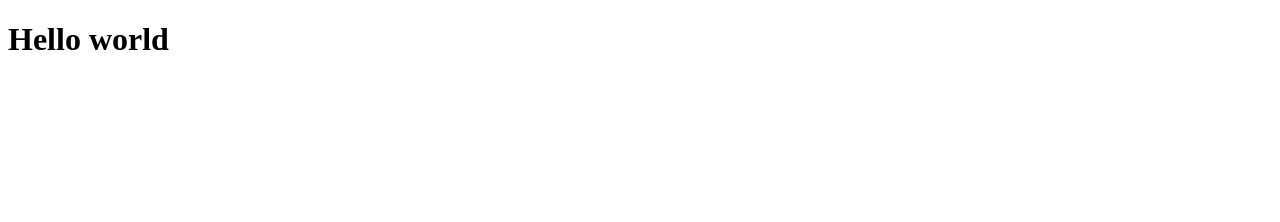
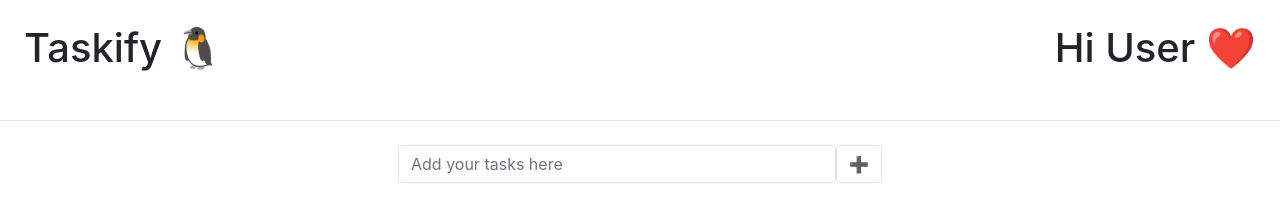
Before and after one commit to SriragHariharan/taskify, a React app: page / in a window 1280 px wide. Built offline with nearby package versions, Linux system fonts and the light colour scheme.

Commit message:
Created a form to submit todo and made the data store on localstorage for persistance.

```diff
--- a/app.js
+++ b/app.js
@@ -1,9 +1,14 @@
 import React from "react";
 import ReactDOM from 'react-dom/client'
+import Navbar from "./components/Navbar";
+import TodoForm from "./components/TodoForm";
 
 const App = () => {
     return(
-        <h1>Hello world</h1>
+        <>
+            <Navbar />
+            <TodoForm />
+        </>
     )
 }
 
--- /dev/null
+++ b/components/Navbar.js
@@ -0,0 +1,13 @@
+function Navbar(){
+    return (
+        <>
+            <div className="d-flex justify-content-between p-4">
+                <div className="h1 fw-bold">Taskify 🐧</div>
+                <div className="h1 fw-bold">Hi User ❤️</div>
+            </div>
+            <hr />
+        </>
+    );
+}
+
+export default Navbar;
--- /dev/null
+++ b/components/TodoForm.js
@@ -0,0 +1,27 @@
+import { useState } from "react";
+
+const TodoForm = () => {
+    const [taskName, setTaskName] = useState("");
+    //add tasks to an array
+    const handleAddTask = () => {
+        console.log("taskName :::", taskName);
+        let pendingTasks = JSON.parse(localStorage.getItem("taskifyPending")) ?? [];
+        if(pendingTasks.length==0){
+            pendingTasks = [taskName];
+            localStorage.setItem("taskifyPending", JSON.stringify(pendingTasks));
+        }else if(pendingTasks.length >0){
+            pendingTasks = [taskName, ...pendingTasks]
+            localStorage.setItem("taskifyPending", JSON.stringify(pendingTasks));
+        }
+        console.log(pendingTasks)
+    }
+
+    return (
+      <div className="mx-auto p-2 d-flex" style={{width:"500px"}}>
+        <input value={taskName} onChange={e => setTaskName(e.target.value)} type="text" className="form-control border border-3"  placeholder="Add your tasks here" />
+        <button onClick={handleAddTask} className="btn border border-3">➕</button>
+      </div>
+    );
+}
+
+export default TodoForm;
--- a/index.html
+++ b/index.html
@@ -4,9 +4,15 @@
     <meta charset="UTF-8">
     <meta name="viewport" content="width=device-width, initial-scale=1.0">
     <title>Todo web</title>
+
+    <link rel="stylesheet" href="https://cdn.jsdelivr.net/npm/bootstrap@4.5.3/dist/css/bootstrap.min.css" integrity="sha384-TX8t27EcRE3e/ihU7zmQxVncDAy5uIKz4rEkgIXeMed4M0jlfIDPvg6uqKI2xXr2" crossorigin="anonymous">
 </head>
 <body>
     <div id="root"></div>
 </body>
 <script type="module" src="app.js"></script>
+<!-- bootstrap cdn links -->
+<script src="https://code.jquery.com/jquery-3.5.1.slim.min.js" integrity="sha384-DfXdz2htPH0lsSSs5nCTpuj/zy4C+OGpamoFVy38MVBnE+IbbVYUew+OrCXaRkfj" crossorigin="anonymous"></script>
+<script src="https://cdn.jsdelivr.net/npm/popper.js@1.16.1/dist/umd/popper.min.js" integrity="sha384-9/reFTGAW83EW2RDu2S0VKaIzap3H66lZH81PoYlFhbGU+6BZp6G7niu735Sk7lN" crossorigin="anonymous"></script>
+<script src="https://cdn.jsdelivr.net/npm/bootstrap@4.5.3/dist/js/bootstrap.min.js" integrity="sha384-w1Q4orYjBQndcko6MimVbzY0tgp4pWB4lZ7lr30WKz0vr/aWKhXdBNmNb5D92v7s" crossorigin="anonymous"></script>
 </html>
```
